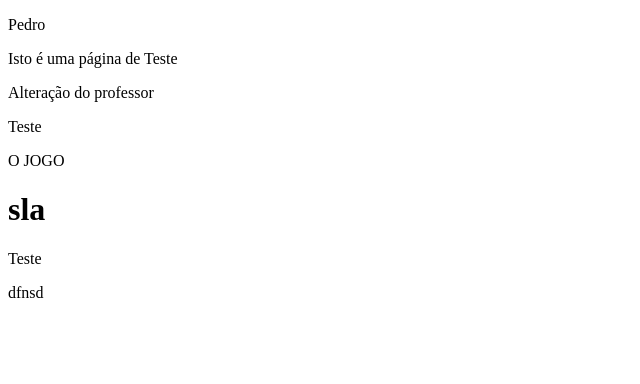
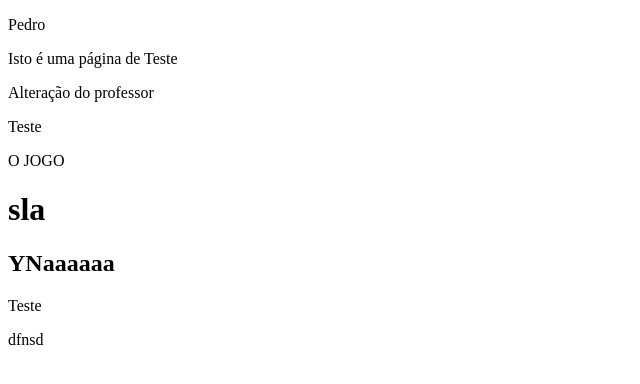
Before and after one commit to marcosceron/teste, a plain HTML site: page index.html in a window 1280 px wide. Shown: the whole page, without its empty margins (0-640 px from the left). Drawn offline with Linux system fonts and the light colour scheme.

Commit message:
YNACOMMIT

```diff
--- a/index.html
+++ b/index.html
@@ -11,6 +11,7 @@
 	<p>Teste</p>
 	<p>O JOGO</p>
 	<h1>sla</h1>
+	<h2>YNaaaaaa</h2>
 <p> Teste </p>
 <p>dfnsd</p>
 
```
